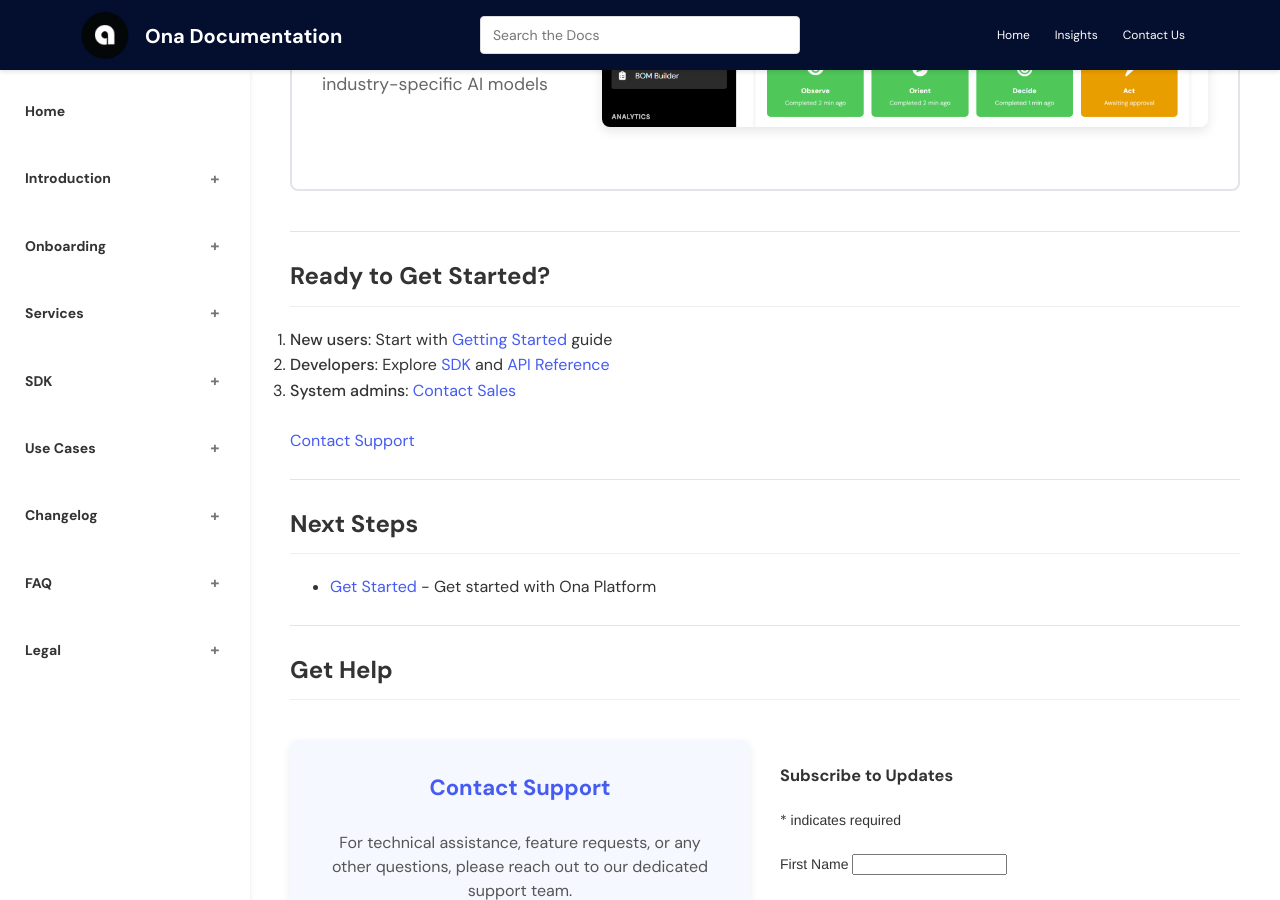
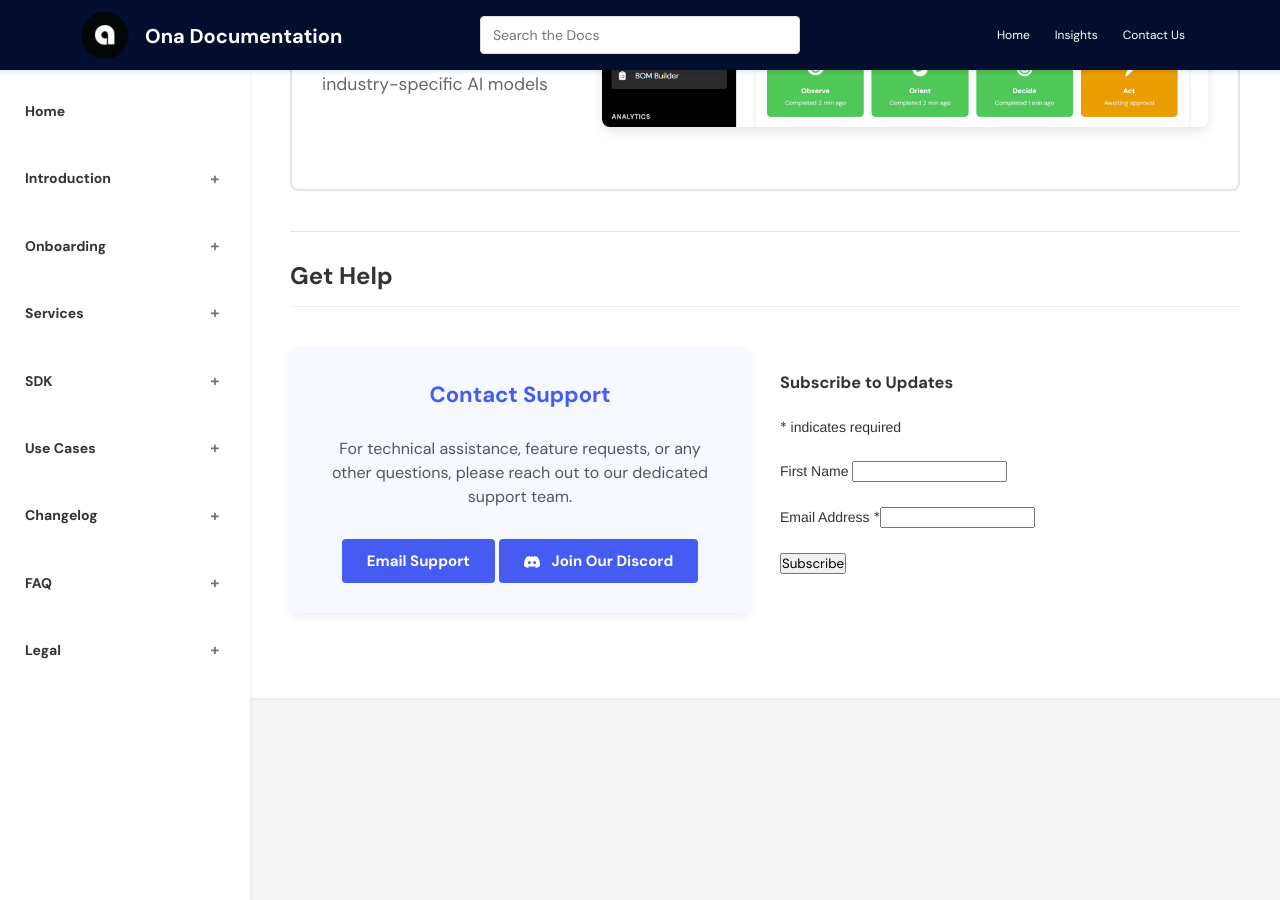
Before and after one commit to AsobaCloud/asobacode.github.io, a Jekyll site: the page built from index.md, in a window 1280 px wide and 900 px high, scrolled down 855 px. Built offline with Jekyll 4.4.1, drawn with Linux system fonts in a browser that asks for light colours; comment, search, counter and statistics services are not loaded.

Commit message:
Remove Ready to Get Started and Next Steps sections from index.md

```diff
--- a/index.md
+++ b/index.md
@@ -242,22 +242,6 @@ Transform reactive operations into proactive intelligence with industry-specific
 
 ---
 
-## Ready to Get Started?
-
-1. **New users**: Start with [Getting Started](getting-started.html) guide
-2. **Developers**: Explore [SDK](sdk.html) and [API Reference](api-reference.html)
-3. **System admins**: [Contact Sales](mailto:sales@asoba.co?subject=Production%20Deployment%20Inquiry){: .btn .btn-outline .fs-5 }
-
-[Contact Support](mailto:support@asoba.co?subject=Technical%20Support){: .btn .btn-outline .fs-5 }
-
----
-
-## Next Steps {#next-steps}
-
-- **[Get Started](introduction.html)** - Get started with Ona Platform
-
----
-
 ## Get Help
 
 <div class="page-end-section">
```
